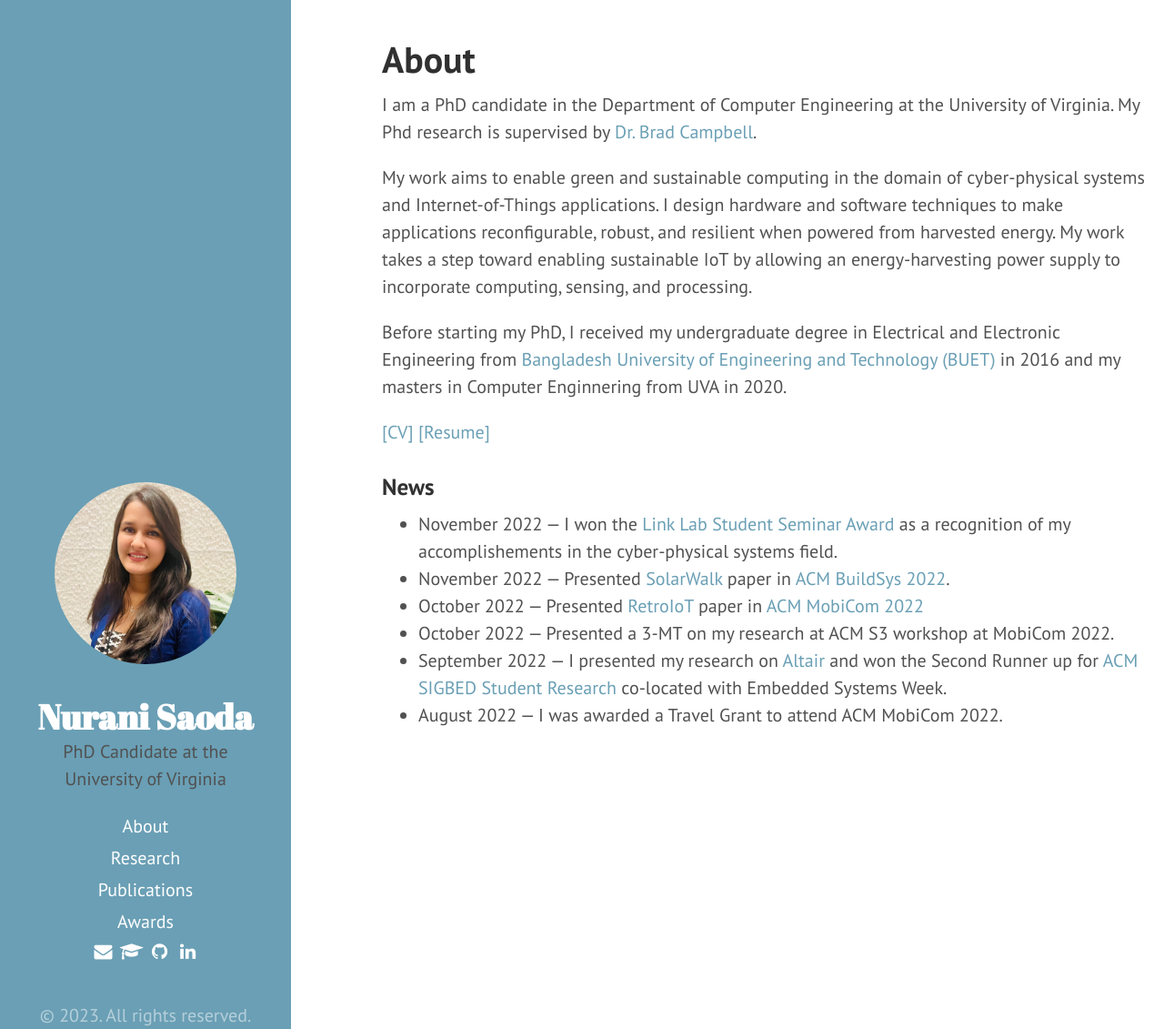
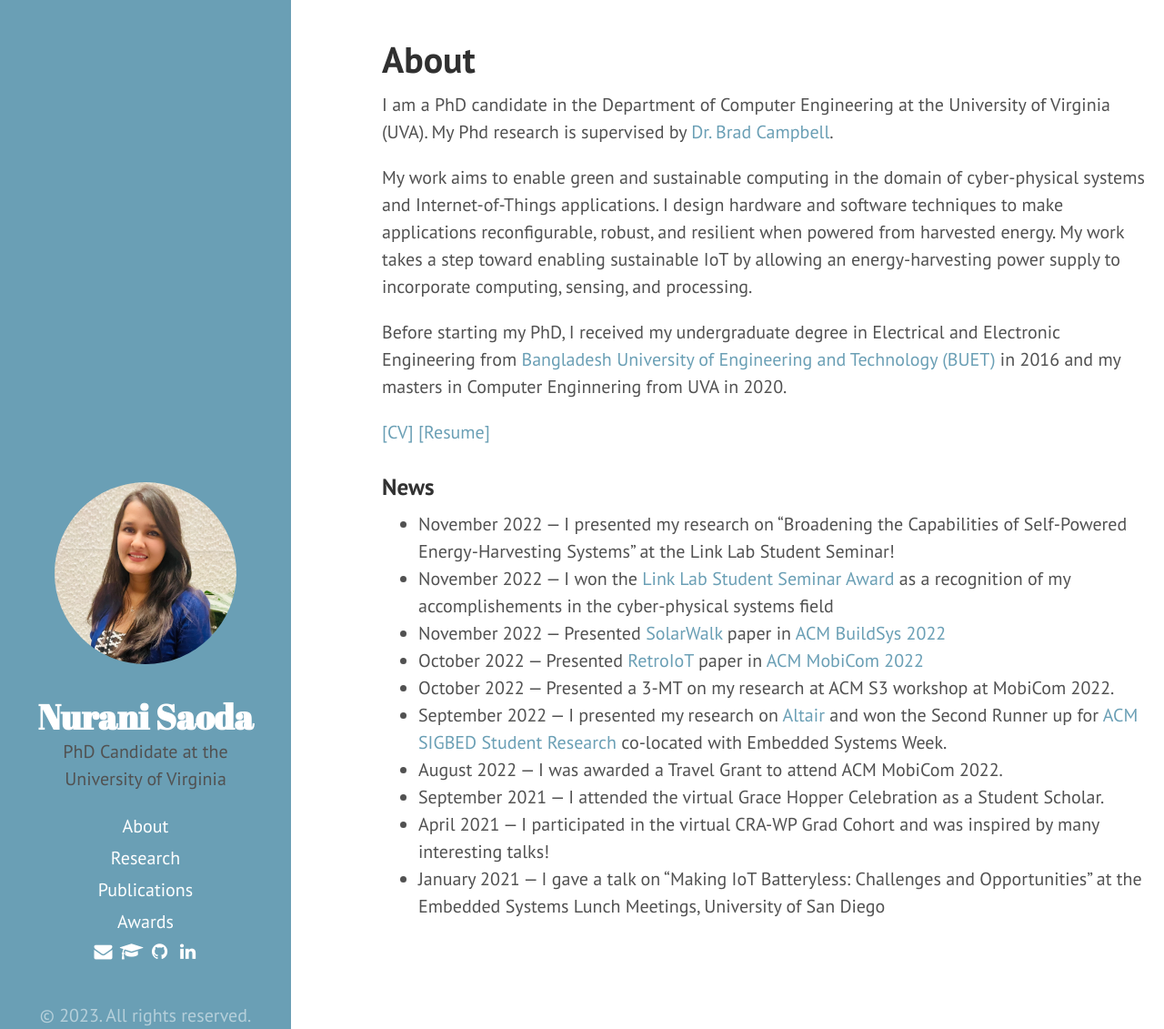
Before and after one commit to nsaoda/nsaoda.github.io, a Jekyll site: the page built from index.md, in a window 1280 px wide and 1131 px high. Shown: the whole window at 91% size. Built offline with Jekyll 4.4.1, drawn with Linux system fonts in a browser that asks for light colours; cached includes are drawn as plain includes.

Commit message:
updated pulications.md

```diff
--- a/_includes/sidebar.html
+++ b/_includes/sidebar.html
@@ -16,7 +16,7 @@
     </div>
 
     <nav class="sidebar-nav">
-      <a class="sidebar-nav-item{% if page.url == site.baseurl %} active{% endif %}" href="{{ '/About' | relative_url }}">About</a>
+      <a class="sidebar-nav-item{% if page.url == site.baseurl %} active{% endif %}" href="{{ '/home' | relative_url }}">About</a>
 
       <!-- Manual set order -->
       <a class="sidebar-nav-item{% if page.url == site.baseurl %} active{% endif %}" href="{{ '/research' | relative_url }}">Research</a>
--- a/index.md
+++ b/index.md
@@ -3,7 +3,7 @@ layout: page
 title: About
 ---
 
-I am a PhD candidate in the Department of Computer Engineering at the University of Virginia. My Phd research is supervised by [Dr. Brad Campbell](https://www.cs.virginia.edu/~bjc8c/).
+I am a PhD candidate in the Department of Computer Engineering at the University of Virginia (UVA). My Phd research is supervised by [Dr. Brad Campbell](https://www.cs.virginia.edu/~bjc8c/).
 
 My work aims to enable green and sustainable computing in the domain of cyber-physical systems and Internet-of-Things applications. I design hardware and software techniques to make applications reconfigurable, robust, and resilient when powered from harvested energy. My work takes a step toward enabling sustainable IoT by allowing an energy-harvesting power supply to incorporate computing,  sensing, and processing.
 
@@ -13,12 +13,17 @@ Before starting my PhD, I received my undergraduate degree in Electrical and Ele
 
 ### News
 
-* November 2022 --- I won the [Link Lab Student Seminar Award](https://engineering.virginia.edu/link-lab/news/link-lab-awards) as a recognition of my accomplishements in the cyber-physical systems field.
-* November 2022 --- Presented [SolarWalk]({{'/'|relative_url}}assets/papers/Paper3_saoda22solarwalk.pdf) paper in [ACM BuildSys 2022](https://buildsys.acm.org/2022/).
+* November 2022 --- I presented my research on "Broadening the Capabilities of Self-Powered Energy-Harvesting Systems" at the Link Lab Student Seminar!
+* November 2022 --- I won the [Link Lab Student Seminar Award](https://engineering.virginia.edu/link-lab/news/link-lab-awards) as a recognition of my accomplishements in the cyber-physical systems field
+* November 2022 --- Presented [SolarWalk]({{'/'|relative_url}}assets/papers/Paper3_saoda22solarwalk.pdf) paper in [ACM BuildSys 2022](https://buildsys.acm.org/2022/)
 * October 2022 --- Presented [RetroIoT]({{'/'|relative_url}}assets/papers/Paper2_saoda22retroiot.pdf) paper in [ACM MobiCom 2022](https://www.sigmobile.org/mobicom/2022/)
 * October 2022 --- Presented a 3-MT on my research at ACM S3 workshop at MobiCom 2022.
 * September 2022 --- I presented my research on [Altair]({{'/'|relative_url}}assets/papers/Paper1_saoda21altair.pdf) and won the Second Runner up for  [ACM SIGBED Student Research](https://esweek.org/acm-sigbed-student-research-competition/) co-located with Embedded Systems Week.
 * August 2022 --- I was awarded a Travel Grant to attend ACM MobiCom 2022.
+* September 2021 --- I attended the virtual Grace Hopper Celebration as a Student Scholar.
+* April 2021 --- I participated in the virtual CRA-WP Grad Cohort and was inspired by many interesting talks!
+* January 2021 --- I gave a talk on "Making IoT Batteryless: Challenges and Opportunities" at the
+Embedded Systems Lunch Meetings, University of San Diego
 
 
 
```
Also changed, not shown: home.md (renamed from about.md), 9 other files.
